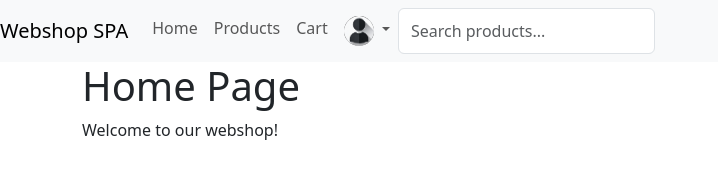
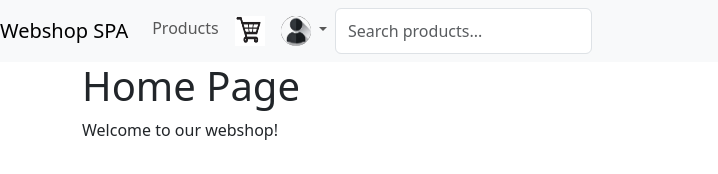
Before and after one commit to 3semesterdat23c/FrontendClerk, a plain HTML site: page index.html in a window 1280 px wide. Shown: the whole page, without its empty margins (0-718 px from the left). Drawn offline with nearby package versions, Linux system fonts and the light colour scheme.

Commit message:
Se bort fra branch navnet, home knap er slettet og cart er blevet et ikon

```diff
--- a/index.html
+++ b/index.html
@@ -21,14 +21,14 @@
     <div class="collapse navbar-collapse" id="navbarNav">
         <ul class="navbar-nav">
             <li class="nav-item">
-                <a href="#home" class="nav-link">Home</a>
+                <a href="#products" class="nav-link">Products</a>
             </li>
             <li class="nav-item">
-                <a href="#products" class="nav-link">Products</a>
+                <a class="nav-link" href="#cart" style="display: flex; align-items: center;">
+                    <img src="images/cart.png" alt="Cart" style="width: 30px; height: 30px; cursor: pointer;">
+                </a>
             </li>
-            <li class = "nav-item">
-                <a class="nav-link" href="#cart">Cart</a>
-            </li>
+
             <!-- Account Dropdown -->
             <li class="nav-item dropdown" id="accountDropdownContainer">
                 <!-- Dynamic content will be injected here -->
```
